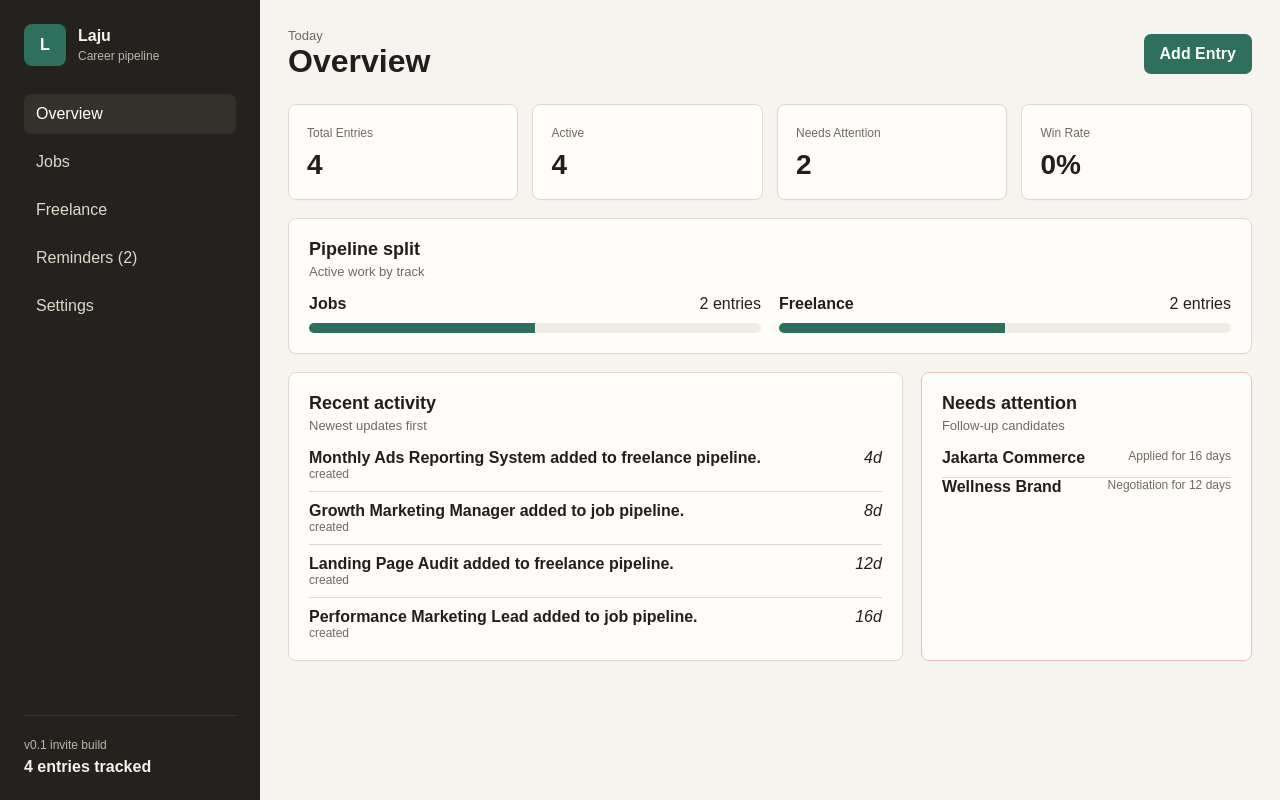
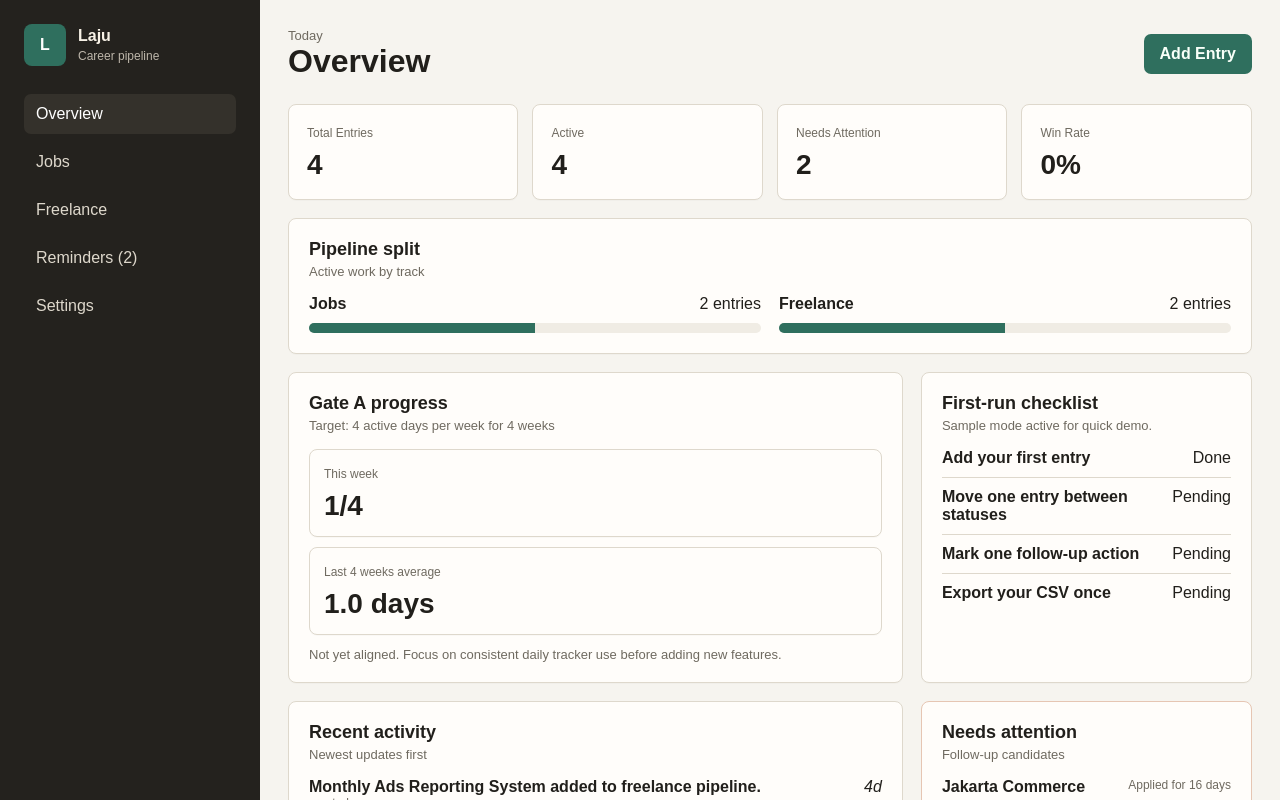
Before and after one commit to haidaral/laju, a Next.js app: page / in a window 1280 px wide. Shown: the top 800 px of the page. Built offline with nearby package versions, Linux system fonts and the light colour scheme.

Commit message:
Add first-run onboarding controls

```diff
--- a/app/globals.css
+++ b/app/globals.css
@@ -185,6 +185,10 @@ h3 {
   padding: 18px;
 }
 
+.stat-card.inline {
+  padding: 14px;
+}
+
 .stat-card span,
 .card-topline span,
 .card-topline em,
@@ -249,6 +253,32 @@ td span {
 .reminder-list {
   display: grid;
   gap: 10px;
+}
+
+.gate-grid,
+.onboarding-list {
+  display: grid;
+  gap: 10px;
+}
+
+.onboarding-row {
+  display: flex;
+  justify-content: space-between;
+  gap: 12px;
+  border-bottom: 1px solid var(--line);
+  padding-bottom: 10px;
+}
+
+.onboarding-row:last-child {
+  border-bottom: 0;
+  padding-bottom: 0;
+}
+
+.helper {
+  color: var(--muted);
+  font-size: 13px;
+  margin-top: 12px;
+  margin-bottom: 0;
 }
 
 .activity-row,
@@ -396,6 +426,14 @@ label textarea,
   color: var(--muted);
   margin-bottom: 0;
   font-size: 13px;
+}
+
+.card-action {
+  border: 1px solid var(--line);
+  background: #f7f2e8;
+  border-radius: 7px;
+  color: var(--ink);
+  padding: 8px 10px;
 }
 
 .table-wrap {
--- a/app/lib/laju-data.ts
+++ b/app/lib/laju-data.ts
@@ -21,7 +21,7 @@ export type Entry = {
 export type ActivityLog = {
   id: number;
   entryId: number;
-  action: "created" | "status_change" | "followed_up" | "ghosted" | "note_added" | "deleted";
+  action: "created" | "status_change" | "followed_up" | "ghosted" | "note_added" | "deleted" | "csv_exported";
   oldStatus?: string;
   newStatus?: string;
   note: string;
@@ -31,6 +31,7 @@ export type ActivityLog = {
 export type LajuLocalState = {
   entries: Entry[];
   activityLog: ActivityLog[];
+  mode?: "sample" | "empty";
 };
 
 export const jobStages = ["Applied", "Interview", "Psikotest", "Offering", "Negotiation", "Accepted", "Rejected", "Ghosted"];
--- a/app/page.tsx
+++ b/app/page.tsx
@@ -23,6 +23,7 @@ export default function Home() {
   const [activeView, setActiveView] = useState<ViewKey>("overview");
   const [entries, setEntries] = useState<Entry[]>(initialEntries);
   const [activityLog, setActivityLog] = useState<ActivityLog[]>(initialActivityLog);
+  const [mode, setMode] = useState<"sample" | "empty">("sample");
   const [isHydrated, setIsHydrated] = useState(false);
   const [pipelineView, setPipelineView] = useState<"kanban" | "table">("kanban");
   const [selectedEntry, setSelectedEntry] = useState<Entry | null>(null);
@@ -34,11 +35,19 @@ export default function Home() {
     if (saved) {
       try {
         const parsed = JSON.parse(saved) as LajuLocalState;
-        setEntries(parsed.entries?.length ? parsed.entries : initialEntries);
-        setActivityLog(parsed.activityLog?.length ? parsed.activityLog : initialActivityLog);
+        if (parsed.mode === "empty") {
+          setEntries(parsed.entries ?? []);
+          setActivityLog(parsed.activityLog ?? []);
+          setMode("empty");
+        } else {
+          setEntries(parsed.entries?.length ? parsed.entries : initialEntries);
+          setActivityLog(parsed.activityLog?.length ? parsed.activityLog : initialActivityLog);
+          setMode("sample");
+        }
       } catch {
         setEntries(initialEntries);
         setActivityLog(initialActivityLog);
+        setMode("sample");
       }
     }
     setIsHydrated(true);
@@ -46,8 +55,8 @@ export default function Home() {
 
   useEffect(() => {
     if (!isHydrated) return;
-    window.localStorage.setItem(storageKey, JSON.stringify({ entries, activityLog }));
-  }, [activityLog, entries, isHydrated]);
+    window.localStorage.setItem(storageKey, JSON.stringify({ entries, activityLog, mode }));
+  }, [activityLog, entries, isHydrated, mode]);
 
   const activeEntries = entries.filter((entry) => !isTerminal(entry));
   const completedEntries = entries.filter((entry) => isTerminal(entry));
@@ -58,6 +67,16 @@ export default function Home() {
   const recentActivity = useMemo(
     () => [...activityLog].sort((a, b) => new Date(b.createdAt).getTime() - new Date(a.createdAt).getTime()).slice(0, 5),
     [activityLog]
+  );
+  const gateAStats = useMemo(() => buildGateAStats(activityLog), [activityLog]);
+  const onboardingTasks = useMemo(
+    () => [
+      { label: "Add your first entry", done: entries.length > 0 },
+      { label: "Move one entry between statuses", done: activityLog.some((activity) => activity.action === "status_change") },
+      { label: "Mark one follow-up action", done: activityLog.some((activity) => activity.action === "followed_up") },
+      { label: "Export your CSV once", done: activityLog.some((activity) => activity.action === "csv_exported") }
+    ],
+    [activityLog, entries.length]
   );
 
   function updateStatus(entryId: number, status: string) {
@@ -190,6 +209,33 @@ export default function Home() {
     setIsCreating(false);
   }
 
+  function startEmptyMode() {
+    setEntries([]);
+    setActivityLog([]);
+    setSelectedEntry(null);
+    setMode("empty");
+  }
+
+  function useSampleData() {
+    setEntries(initialEntries);
+    setActivityLog(initialActivityLog);
+    setSelectedEntry(null);
+    setMode("sample");
+  }
+
+  function logCsvExport() {
+    setActivityLog((current) => [
+      {
+        id: Date.now(),
+        entryId: 0,
+        action: "csv_exported",
+        note: "CSV export downloaded.",
+        createdAt: currentDate
+      },
+      ...current
+    ]);
+  }
+
   return (
     <main className="app-shell">
       <aside className="sidebar">
@@ -215,6 +261,7 @@ export default function Home() {
         </nav>
         <div className="sidebar-footer">
           <span>v0.1 invite build</span>
+          <span>{mode === "empty" ? "Mode: Empty" : "Mode: Sample data"}</span>
           <strong>{entries.length} entries tracked</strong>
         </div>
       </aside>
@@ -231,7 +278,16 @@ export default function Home() {
         </header>
 
         {activeView === "overview" && (
-          <Overview entries={entries} activeEntries={activeEntries} staleEntries={staleEntries} winRate={winRate} recentActivity={recentActivity} />
+          <Overview
+            entries={entries}
+            activeEntries={activeEntries}
+            staleEntries={staleEntries}
+            winRate={winRate}
+            recentActivity={recentActivity}
+            gateAStats={gateAStats}
+            onboardingTasks={onboardingTasks}
+            mode={mode}
+          />
         )}
 
         {(activeView === "jobs" || activeView === "freelance") && (
@@ -243,17 +299,29 @@ export default function Home() {
             view={pipelineView}
             setView={setPipelineView}
             updateStatus={updateStatus}
+            markFollowedUp={markFollowedUp}
             selectEntry={setSelectedEntry}
           />
         )}
 
         {activeView === "reminders" && <Reminders entries={staleEntries} markFollowedUp={markFollowedUp} updateStatus={updateStatus} />}
 
-        {activeView === "settings" && <Settings entries={entries} activityLog={activityLog} resetLocalData={() => {
-          setEntries(initialEntries);
-          setActivityLog(initialActivityLog);
-          setSelectedEntry(null);
-        }} />}
+        {activeView === "settings" && (
+          <Settings
+            entries={entries}
+            activityLog={activityLog}
+            setEmptyMode={startEmptyMode}
+            setSampleMode={useSampleData}
+            mode={mode}
+            logCsvExport={logCsvExport}
+            resetLocalData={() => {
+              setEntries(initialEntries);
+              setActivityLog(initialActivityLog);
+              setSelectedEntry(null);
+              setMode("sample");
+            }}
+          />
+        )}
       </section>
 
       {(selectedEntry || isCreating) && (
@@ -287,13 +355,19 @@ function Overview({
   activeEntries,
   staleEntries,
   winRate,
-  recentActivity
+  recentActivity,
+  gateAStats,
+  onboardingTasks,
+  mode
 }: {
   entries: Entry[];
   activeEntries: Entry[];
   staleEntries: Entry[];
   winRate: number;
   recentActivity: ActivityLog[];
+  gateAStats: GateAStats;
+  onboardingTasks: Array<{ label: string; done: boolean }>;
+  mode: "sample" | "empty";
 }) {
   const stats = [
     ["Total Entries", entries.length],
@@ -321,6 +395,45 @@ function Overview({
         <div className="split-row">
           <PipelineMeter label="Jobs" count={entries.filter((entry) => entry.type === "job").length} total={entries.length} />
           <PipelineMeter label="Freelance" count={entries.filter((entry) => entry.type === "freelance").length} total={entries.length} />
+        </div>
+      </section>
+
+      <section className="panel">
+        <div className="section-heading">
+          <h2>Gate A progress</h2>
+          <p>Target: 4 active days per week for 4 weeks</p>
+        </div>
+        <div className="gate-grid">
+          <article className="stat-card inline">
+            <span>This week</span>
+            <strong>
+              {gateAStats.thisWeekActiveDays}/4
+            </strong>
+          </article>
+          <article className="stat-card inline">
+            <span>Last 4 weeks average</span>
+            <strong>{gateAStats.averagePerWeek.toFixed(1)} days</strong>
+          </article>
+        </div>
+        <p className="helper">
+          {gateAStats.aligned
+            ? "Current behavior is aligned with Gate A."
+            : "Not yet aligned. Focus on consistent daily tracker use before adding new features."}
+        </p>
+      </section>
+
+      <section className="panel">
+        <div className="section-heading">
+          <h2>First-run checklist</h2>
+          <p>{mode === "empty" ? "Empty mode active for founder validation." : "Sample mode active for quick demo."}</p>
+        </div>
+        <div className="onboarding-list">
+          {onboardingTasks.map((task) => (
+            <div className="onboarding-row" key={task.label}>
+              <strong>{task.label}</strong>
+              <span>{task.done ? "Done" : "Pending"}</span>
+            </div>
+          ))}
         </div>
       </section>
 
@@ -387,6 +500,7 @@ function Pipeline({
   view,
   setView,
   updateStatus,
+  markFollowedUp,
   selectEntry
 }: {
   entries: Entry[];
@@ -396,6 +510,7 @@ function Pipeline({
   view: "kanban" | "table";
   setView: (value: "kanban" | "table") => void;
   updateStatus: (id: number, status: string) => void;
+  markFollowedUp: (id: number) => void;
   selectEntry: (entry: Entry) => void;
 }) {
   const stages = getStages(type);
@@ -443,7 +558,14 @@ function Pipeline({
               {pipelineEntries
                 .filter((entry) => entry.status === stage)
                 .map((entry) => (
-                  <EntryCard key={entry.id} entry={entry} selectEntry={selectEntry} updateStatus={updateStatus} stages={stages} />
+                  <EntryCard
+                    key={entry.id}
+                    entry={entry}
+                    selectEntry={selectEntry}
+                    updateStatus={updateStatus}
+                    markFollowedUp={markFollowedUp}
+                    stages={stages}
+                  />
                 ))}
             </div>
           ))}
@@ -485,11 +607,13 @@ function EntryCard({
   entry,
   selectEntry,
   updateStatus,
+  markFollowedUp,
   stages
 }: {
   entry: Entry;
   selectEntry: (entry: Entry) => void;
   updateStatus: (id: number, status: string) => void;
+  markFollowedUp: (id: number) => void;
   stages: string[];
 }) {
   return (
@@ -521,6 +645,15 @@ function EntryCard({
           <option key={stage}>{stage}</option>
         ))}
       </select>
+      <button
+        className="card-action"
+        onClick={(event) => {
+          event.stopPropagation();
+          markFollowedUp(entry.id);
+        }}
+      >
+        Followed Up
+      </button>
     </article>
   );
 }
@@ -569,10 +702,18 @@ function Reminders({
 function Settings({
   entries,
   activityLog,
+  setEmptyMode,
+  setSampleMode,
+  mode,
+  logCsvExport,
   resetLocalData
 }: {
   entries: Entry[];
   activityLog: ActivityLog[];
+  setEmptyMode: () => void;
+  setSampleMode: () => void;
+  mode: "sample" | "empty";
+  logCsvExport: () => void;
   resetLocalData: () => void;
 }) {
   const csv = buildEntriesCsv(entries);
@@ -585,10 +726,22 @@ function Settings({
     anchor.download = `laju-entries-${currentDate}.csv`;
     anchor.click();
     URL.revokeObjectURL(url);
+    logCsvExport();
   }
 
   return (
     <section className="settings-grid">
+      <div className="panel">
+        <div className="section-heading">
+          <h2>Onboarding mode</h2>
+          <p>Choose validation mode for first-run behavior</p>
+        </div>
+        <p className="helper">Current mode: {mode === "empty" ? "Empty" : "Sample data"}</p>
+        <div className="row-actions">
+          <button onClick={setSampleMode}>Use Sample Data</button>
+          <button onClick={setEmptyMode}>Start Empty</button>
+        </div>
+      </div>
       <div className="panel">
         <div className="section-heading">
           <h2>Reminder thresholds</h2>
@@ -645,6 +798,39 @@ function Settings({
       </div>
     </section>
   );
+}
+
+type GateAStats = {
+  thisWeekActiveDays: number;
+  averagePerWeek: number;
+  aligned: boolean;
+};
+
+function buildGateAStats(activityLog: ActivityLog[]): GateAStats {
+  const now = new Date(`${currentDate}T12:00:00+08:00`);
+  const weekMs = 7 * 24 * 60 * 60 * 1000;
+  const daysByWeek = [0, 0, 0, 0];
+
+  const uniqueActivityDays = new Set(
+    activityLog
+      .map((activity) => new Date(`${activity.createdAt}T12:00:00+08:00`))
+      .filter((day) => !Number.isNaN(day.getTime()))
+      .map((day) => day.toISOString().slice(0, 10))
+  );
+
+  Array.from(uniqueActivityDays).forEach((isoDay) => {
+    const day = new Date(`${isoDay}T12:00:00+08:00`);
+    const diffMs = now.getTime() - day.getTime();
+    if (diffMs < 0 || diffMs >= 4 * weekMs) return;
+    const weekIndex = Math.floor(diffMs / weekMs);
+    daysByWeek[weekIndex] += 1;
+  });
+
+  const thisWeekActiveDays = daysByWeek[0];
+  const averagePerWeek = daysByWeek.reduce((sum, value) => sum + value, 0) / daysByWeek.length;
+  const aligned = daysByWeek.every((days) => days >= 4);
+
+  return { thisWeekActiveDays, averagePerWeek, aligned };
 }
 
 function CreateEntry({ close, addEntry }: { close: () => void; addEntry: (formData: FormData) => void }) {
```
Also changed, not shown: ai/Laju-Build-Status.md (+40 -0 lines), ai/Laju-Invite-Auth-Boundary-Checklist.md (added, +47 -0 lines).
